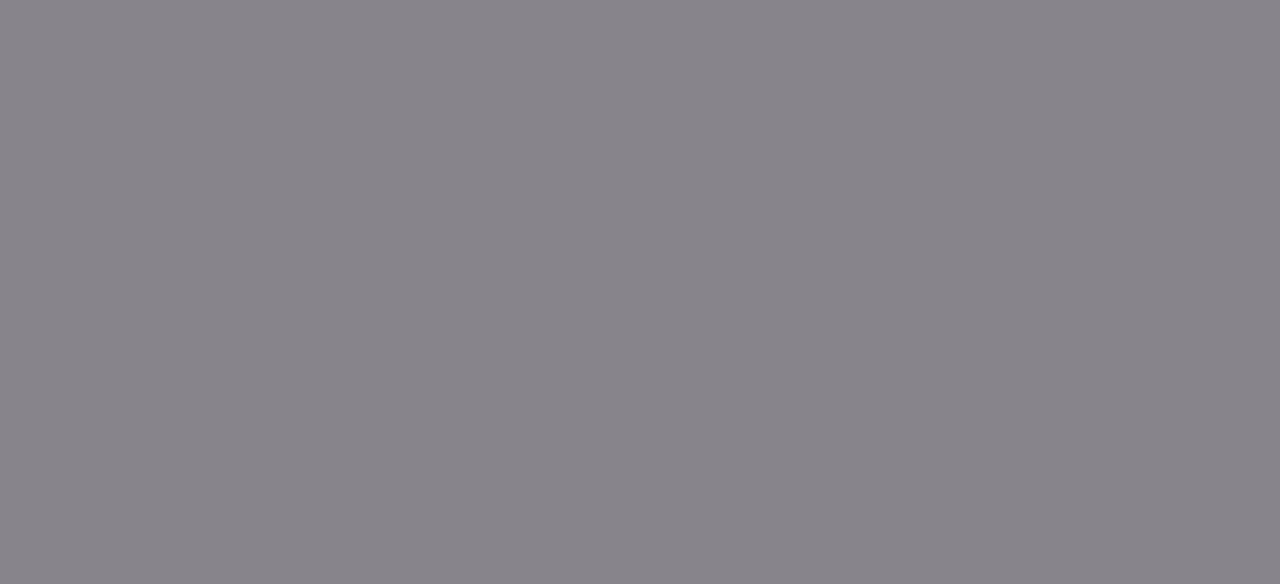
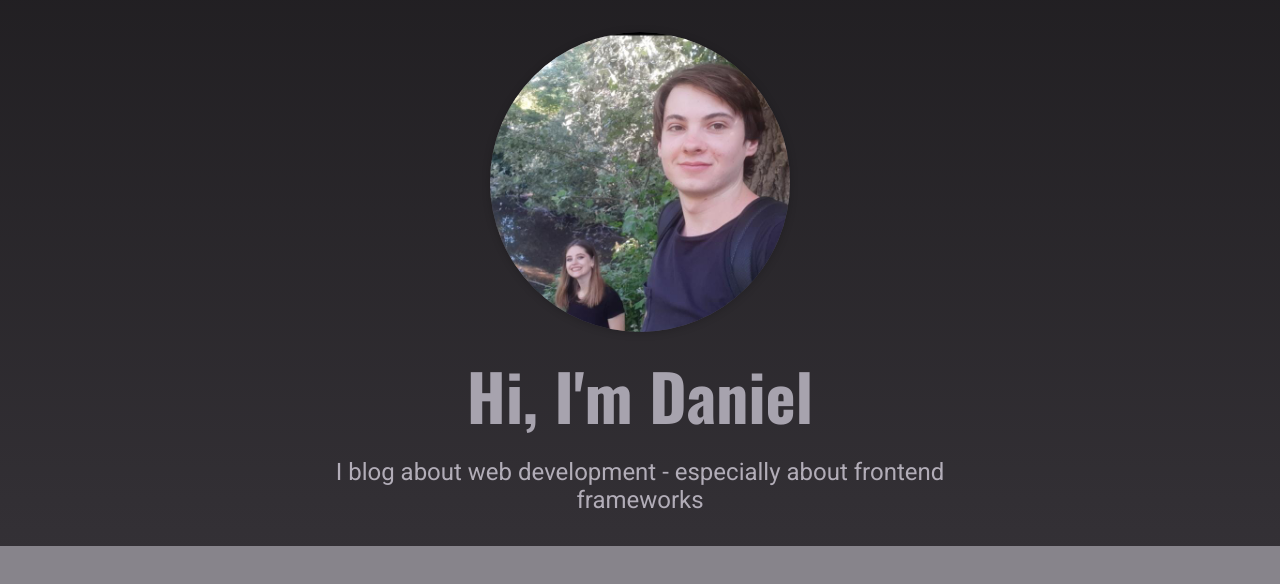
Before and after one commit to danielkr1324/nextBlog, a Next.js app: page / in a window 1280 px wide. Shown: the top 584 px of the page. Built offline with nearby package versions, Linux system fonts and the light colour scheme.

Commit message:
added hero component

```diff
--- /dev/null
+++ b/cmps/home-page/featured-posts.js
@@ -0,0 +1,3 @@
+function FeaturedPosts() {}
+
+export default FeaturedPosts
--- /dev/null
+++ b/cmps/home-page/hero.js
@@ -0,0 +1,21 @@
+import Image from "next/image"
+import classes from "./hero.module.css"
+
+function Hero() {
+  return (
+    <section className={classes.hero}>
+      <div className={classes.image}>
+        <Image
+          src="/images/site/me4.jpg"
+          alt="Daniel"
+          width={300}
+          height={300}
+        />
+      </div>
+      <h1>Hi, I'm Daniel</h1>
+      <p>I blog about web development - especially about frontend frameworks</p>
+    </section>
+  )
+}
+
+export default Hero
--- /dev/null
+++ b/cmps/home-page/hero.module.css
@@ -0,0 +1,40 @@
+.hero {
+  text-align: center;
+  background-image: linear-gradient(
+    to bottom,
+    var(--color-grey-900),
+    var(--color-grey-800)
+  );
+  padding: var(--size-8) 0;
+}
+
+.image {
+  width: 300px;
+  height: 300px;
+  box-shadow: 0 1px 8px rgba(0, 0, 0, 0.2);
+  border-radius: 50%;
+  overflow: hidden;
+  background-color: var(--color-grey-700);
+  margin: auto;
+}
+
+.image img {
+  object-fit: cover;
+  object-position: top;
+  width: 100%;
+  height: 100%;
+}
+
+.hero h1 {
+  font-size: var(--size-16);
+  margin: var(--size-4) 0;
+  color: var(--color-grey-300);
+}
+
+.hero p {
+  font-size: var(--size-6);
+  color: var(--color-grey-200);
+  width: 90%;
+  max-width: 40rem;
+  margin: auto;
+}
--- a/pages/index.js
+++ b/pages/index.js
@@ -1,3 +1,11 @@
-function HomePage() {}
+import Hero from "../cmps/home-page/hero"
+
+function HomePage() {
+  return (
+    <>
+      <Hero />
+    </>
+  )
+}
 
 export default HomePage
```
Also changed, not shown: cmps/home-page/featured-posts.module.css (added, +17 -0 lines), public/images/site/me4.jpg (added).
